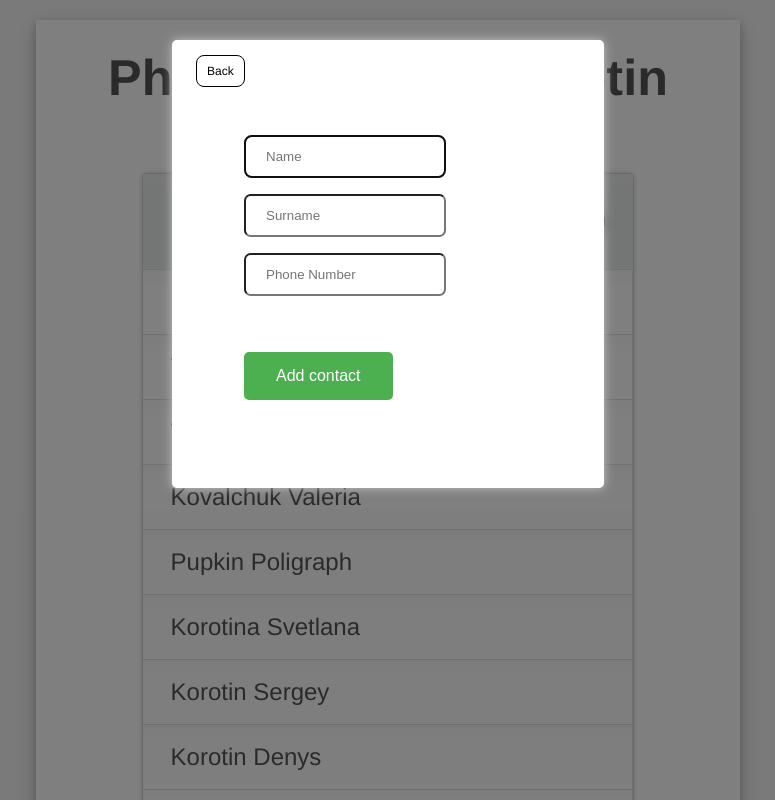
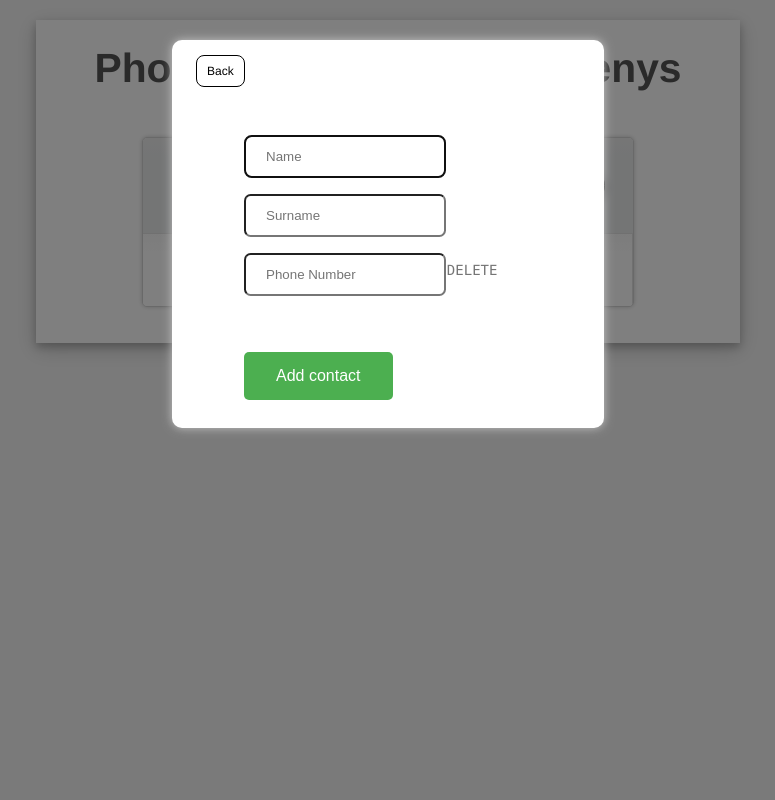
Before and after one commit to deniskorotin12/PhoneBook, a website built with webpack: page PhoneBook.html in a window 1280 px wide. Both pictures are taken after a click on the button "Add new Contact". Shown: the top 800 px of the page, without its empty margins (252-1027 px from the left). Built offline with nearby package versions, Linux system fonts and the light colour scheme.

Commit message:
pre-last version

```diff
--- a/PhoneBook.html
+++ b/PhoneBook.html
@@ -12,7 +12,7 @@
 
         <div id="containerForRegistration">
 
-            <dialog>
+            <dialog div="dialog">
                 <span id="closeButton">Back</span>
                 <!-- <i class="fa fa-times" aria-hidden="true"></i> -->
                 <form>
--- a/src/css/form.css
+++ b/src/css/form.css
@@ -85,3 +85,51 @@
     0% {transform: rotate(0deg);}
     100% {transform: rotate(-360deg);}
 }
+
+
+
+.deleteButton {
+    background: 0 0;
+    border: none;
+    border-radius: 2px;
+    color: #757575;
+    position: relative;
+    height: 36px;
+    margin: 0;
+    min-width: 64px;
+    padding: 0 16px;
+    display: inline-block;
+    font-family: "Consolas","Helvetica","Arial",sans-serif;
+    font-size: 14px;
+    font-weight: 500;
+    text-transform: uppercase;
+    letter-spacing: 0;
+    overflow: hidden;
+    will-change: box-shadow;
+    transition: box-shadow .2s cubic-bezier(.4,0,1,1),background-color .2s cubic-bezier(.4,0,.2,1),color .2s cubic-bezier(.4,0,.2,1);
+    outline: none;
+    cursor: pointer;
+    text-decoration: none;
+    text-align: center;
+    line-height: 36px;
+    vertical-align: middle;
+    margin-left: 60%;
+
+}
+@media (max-width: 1320px) { .deleteButton{margin-left: 60%;} }
+@media (max-width: 1060px) { .deleteButton{margin-left: 50%;} }
+@media (max-width: 940px) { .deleteButton{margin-left: 20%;} }
+@media (max-width: 600px) { .deleteButton{margin-left: 10%;} }
+
+.deleteButton:hover {
+    background-color: rgba(71, 71, 71, 0.226);
+    visibility: visible;
+}
+
+
+/* .tdCreate{
+    display: flex;
+    flex-direction: row;
+    justify-content: space-between;
+    align-items: left;
+} */
--- a/src/css/table.css
+++ b/src/css/table.css
@@ -65,6 +65,10 @@ h1 {
     margin-top: 1em;
     margin-bottom: 1.2em;
 }
+@media (max-width: 1320px) { h1{font-size: 3.4em} }
+@media (max-width: 1060px) { h1{font-size: 3em} }
+@media (max-width: 940px) { h1{font-size: 2em} }
+@media (max-width: 600px) { h1{font-size: 1.5em} }
 
 body {
     margin: 0;
@@ -114,10 +118,10 @@ th{
 dialog {
     margin: 40px auto 0px auto;
     width: 30%;
-    height: 20%;
+    height: 17%;
     padding: 2em;
     background-color: #fff;
-    border-radius: 5px;
+    border-radius: 10px;
     box-shadow: 0px 0px 10px #c5c5c5;
     border: none;
 }
--- a/src/js/MainPageTable.js
+++ b/src/js/MainPageTable.js
@@ -1,125 +1,90 @@
 const hideElement = document.getElementById("containerForRegistration");
 const Users = {
-    ContactUsers: ["Korotin Denys", "Tverdohleb Arseniy", "Tverdohleb Yulia", "Kovalchuk Valeria", "Pupkin Poligraph", "Korotina Svetlana", "Korotin Sergey"]
+    ContactUsers: []
 };
 const closeDialog = document.getElementById("closeButton");
 const newPersonButton = document.getElementById("addContactButton");
+const getItemLocaleStorage = localStorage.getItem("Users");
+const getRegButton = document.getElementById("regButton");
+const dialog = document.querySelector('dialog');
 
-
-window.onload = function() {
+window.onload = function () {
     let hideElement = document.getElementById("containerForRegistration");
     hideElement.style.visibility = "hidden";
 };
 
 
-let setItemAtLocaleStorage = localStorage.setItem("Users", Users.ContactUsers);
+let initTable = (function () {
+    if (localStorage.getItem("Users") != null) {
+        for (let prop in getItemLocaleStorage.split(",")) {
+            const createTd = document.createElement('td');
+            createTd.innerText = getItemLocaleStorage.split(",")[prop];
+            createTd.setAttribute("title", "Transfer to contact");
+            createTd.className = "tdCreate"
 
-function test() {
-    for (let index = 0; index < 3; index++) {
-        Users.ContactUsers.push("DENISD");
-    }
-
-};
-
-let initTable = (function() {
-
-    for (let prop in Users.ContactUsers) {
-
-        const createTd = document.createElement('td');
-        createTd.innerText = Users.ContactUsers[prop];
-        createTd.setAttribute("title", "Transfer to contact");
+            const createButton = document.createElement('button')
+            createButton.innerText = "Delete";
+            createButton.className = "deleteButton"
 
             const createTr = document.createElement('tr');
 
             const tBodyItems = document.getElementById("t_BodyItems");
 
+
             tBodyItems.appendChild(createTr);
             tBodyItems.appendChild(createTd);
+            createTd.appendChild(createButton);
         };
+    } else {
+        localStorage.setItem("Users", " ");
+    }
 }());
 
-let addNewPerson = (function() {
-
-    newPersonButton.addEventListener("click", function() {
+function addNewPerson() {
+    newPersonButton.addEventListener("click", function () {
         hideElement.style.visibility = "visible";
-        const dialog = document.querySelector('dialog');
         dialog.show();
     });
-}());
+};
 
 function hideBlock() {
-    closeDialog.addEventListener("click", function() {
+    closeDialog.addEventListener("click", function () {
         hideElement.style.visibility = "hidden";
     });
 };
 
+
+
+
+function pushFullName() {
     const Name = document.getElementById("regName");
     const Surname = document.getElementById("regSurname");
+    // if (Name.value || Surname.value == "") {
+    //     return alert("Enter correct data");
+    // } else {
+    const fullName = Name.value + " " + Surname.value;
+    return fullName;
+    // };
 
-
-// function pushFullName(name, surname) {
-//     const fullName = name + surname;
-//     return Users.ContactUsers.push(fullName)
-// }
-
-
-function AddContactButton() {
-    const getRegButton = document.getElementById("regButton");
-    getRegButton.addEventListener("click", function() {
-        return Users.ContactUsers.push("fuck this police");  //hideElement.style.visibility = "hidden";
-    });
 };
 
+let AddContactButton = (function () {
+    getRegButton.addEventListener("click", function () {
+        if (localStorage.getItem("Users")[0] == " ") {
+            Users.ContactUsers = localStorage.getItem("Users");
+            Users.ContactUsers = pushFullName();
+            localStorage.setItem("Users", Users.ContactUsers);
+            hideElement.style.visibility = "hidden";
+            location.reload();
+        }else{
+        Users.ContactUsers = localStorage.getItem("Users");
+        Users.ContactUsers += "," + pushFullName();
+        localStorage.setItem("Users", Users.ContactUsers);
+        hideElement.style.visibility = "hidden";
+        location.reload();
+        }
+    });
+}());
 
-var grid = document.getElementById('MainTable');
-
-    grid.onclick = function(e) {
-      if (e.target.tagName != 'TH') return;
-
-      // Если TH -- сортируем
-      sortGrid(e.target.cellIndex, e.target.getAttribute('data-type'));
-    };
-
-    function sortGrid(colNum, type) {
-      var tbody = grid.getElementsByTagName('tbody')[0];
-
-      // Составить массив из TR
-      var rowsArray = [].slice.call(tbody.rows);
-
-      // определить функцию сравнения, в зависимости от типа
-      var compare;
-
-      switch (type) {
-        case 'number':
-          compare = function(rowA, rowB) {
-            return rowA.cells[colNum].innerHTML - rowB.cells[colNum].innerHTML;
-          };
-          break;
-        case 'string':
-          compare = function(rowA, rowB) {
-            return rowA.cells[colNum].innerHTML > rowB.cells[colNum].innerHTML;
-          };
-          break;
-      }
-
-      // сортировать
-      rowsArray.sort(compare);
-
-      // Убрать tbody из большого DOM документа для лучшей производительности
-      grid.removeChild(tbody);
-
-      // добавить результат в нужном порядке в TBODY
-      // они автоматически будут убраны со старых мест и вставлены в правильном порядке
-      for (var i = 0; i < rowsArray.length; i++) {
-        tbody.appendChild(rowsArray[i]);
-      }
-
-      grid.appendChild(tbody);
-
-    }
-
-
-AddContactButton();
 hideBlock();
-//addNewPerson();
-//initTable();
+addNewPerson();
```
Also changed, not shown: dist/bundle.js. Lines whose indentation alone changed are shown as unchanged.
